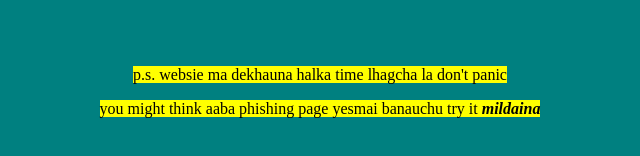
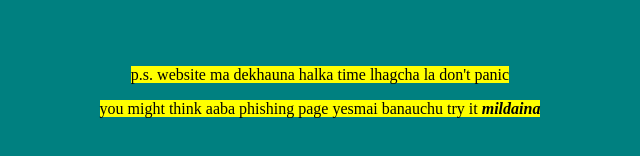
Before and after one commit to subgqg/index, a plain HTML site: page index.html in a window 1280 px wide. Shown: the part 596-752 px from the top of the page, 340-980 px from the left. Drawn offline with Linux system fonts and the light colour scheme.

Commit message:
Update index.html

```diff
--- a/index.html
+++ b/index.html
@@ -33,7 +33,7 @@
       <ol> <strong> try la </strong> </ol>
       <br>
       <br>
-      <ol> <mark> p.s. websie ma dekhauna halka time lhagcha la don't panic </mark> </ol>
+      <ol> <mark> p.s. website ma dekhauna halka time lhagcha la don't panic </mark> </ol>
       <ol> <mark> you might think aaba phishing page yesmai banauchu try it <b><em> mildaina </em></b> </mark> </ol>
     </center>
 
```
